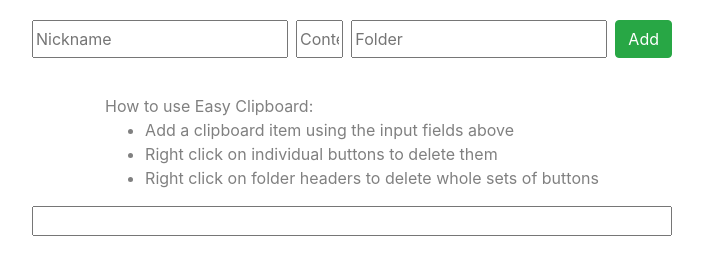
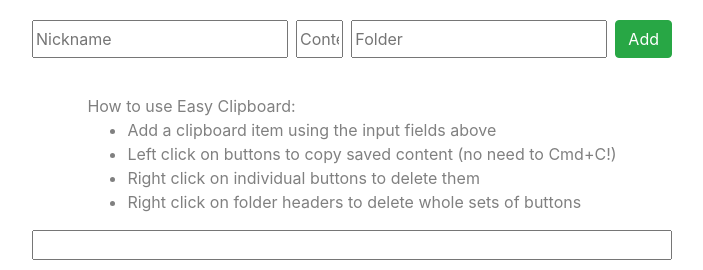
Before and after one commit to nilffej/easy-clipboard, a plain HTML site: page index.html in a window 1280 px wide. Shown: the whole page, without its empty margins (288-991 px from the left). Drawn offline with nearby package versions, Linux system fonts and the light colour scheme.

Commit message:
Fixed how to message

```diff
--- a/index.html
+++ b/index.html
@@ -39,6 +39,7 @@
         How to use Easy Clipboard:
         <ul>
             <li>Add a clipboard item using the input fields above</li>
+            <li>Left click on buttons to copy saved content (no need to Cmd+C!)</li>
             <li>Right click on individual buttons to delete them</li>
             <li>Right click on folder headers to delete whole sets of buttons</li>
           </ul>
```
